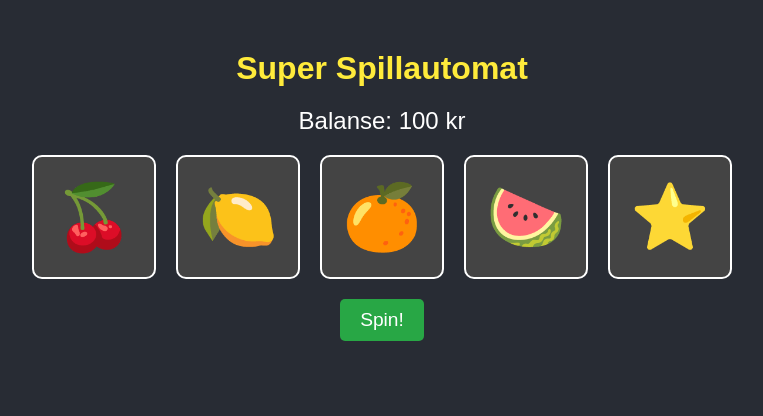
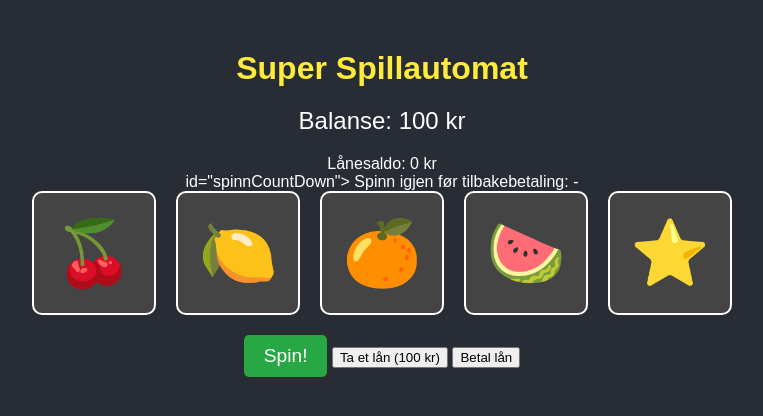
Before and after one commit to Demo754/Casino, a plain HTML site: page index.html in a window 1280 px wide. Shown: the whole page, without its empty margins (258-1021 px from the left). Drawn offline with Linux system fonts and the light colour scheme.

Commit message:
Update index.html

```diff
--- a/index.html
+++ b/index.html
@@ -10,6 +10,8 @@
     <div id="slot-machine">
         <h1>Super Spillautomat</h1>
         <div id="balance">Balanse: 100 kr</div>
+        <div id="loanStatus"> Lånesaldo: 0 kr </div>
+        <div> id="spinnCountDown"> Spinn igjen før tilbakebetaling: -</div>
 
         <!-- Hjulene på spillautomaten -->
         <div id="reels">
@@ -25,8 +27,10 @@
         <!-- Kontrollpanel med spin-knapp -->
         <div id="controls">
             <button id="spinButton">Spin!</button>
-            <div id="result"></div>
+            <button id="loanButton"> Ta et lån (100 kr) </button>
+            <button id="payLoanButton"> Betal lån </button>
         </div>
+        <div id="result"></div>
     </div>
 
     <script src="script.js"></script>
```
